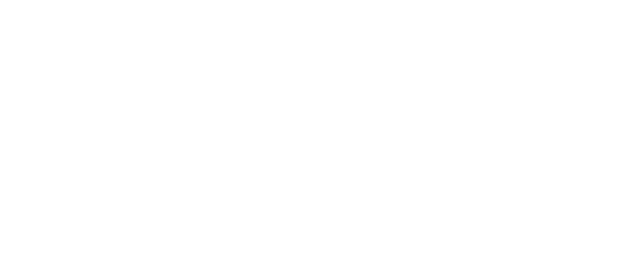
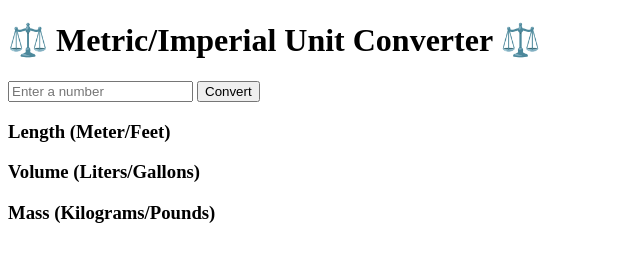
Before and after one commit to StephieOj/unit-converter, a plain HTML site: page index.html in a window 1280 px wide. Shown: the whole page, without its empty margins (0-640 px from the left). Drawn offline with Linux system fonts and the light colour scheme.

Commit message:
Add initial HTML structure, add base HTML layout and linked CSS/JS files. Includes header, main container, and placeholders for converter controls.

```diff
--- a/index.html
+++ b/index.html
@@ -8,6 +8,28 @@
   <title>Unit Converter</title>
 </head>
 <body>
+  <div class="container">
+    <h1> ⚖️ Metric/Imperial Unit Converter ⚖️</h1>
+    <div class = "input-section">
+      <input type="number" id="input-number" placeholder="Enter a number" />
+      <button id="convert-btn">Convert</button>
+    </div>
+    <div class="results-section">
+      <div class="conversion-result" id="length-result">
+        <h3> Length (Meter/Feet)</h3>
+        <p id="length-output"></p>
+      </div>
+      <div class="conversion-result" id="volume-result">
+        <h3> Volume (Liters/Gallons)</h3>
+        <p id="volume-output"></p>
+      </div>
+      <div class="conversion-result" id="mass-result">
+        <h3> Mass (Kilograms/Pounds)</h3>
+        <p id="mass-output"></p>
+      </div>
+    </div>
+  </div>
 
+  <script src="index.js"></script>
 </body>
 </html>
--- a/index.js
+++ b/index.js
@@ -1,5 +1,5 @@
 /*
-1 meter = 3.281 feet
-1 liter = 0.264 gallon
-1 kilogram = 2.204 pound
+Length 1 meter = 3.281 feet
+Volume 1 liter = 0.264 gallon
+Mass 1 kilogram = 2.204 pound
 */
```
